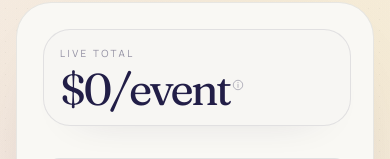
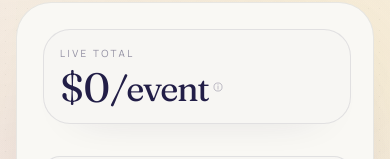
Before and after one commit to LossFunctions/BalleBalle, a Next.js app: page /get-started in a window 390 px wide. Shown: the part 327-486 px from the top of the page. Built offline with nearby package versions, Linux system fonts and the light colour scheme.

Commit message:
Refine live total and FAQ details

```diff
--- a/components/get-started-flow.tsx
+++ b/components/get-started-flow.tsx
@@ -1180,15 +1180,17 @@ export function GetStartedFlow({
                     </p>
                     <div className="mt-2">
                       <div>
-                        <p className="whitespace-nowrap font-display text-[2.78rem] leading-[0.9] tracking-[-0.06em] text-indigo sm:text-[2.92rem]">
-                          {currencyFormatter.format(subtotal)}
-                          <span className="relative inline-block">
+                        <p className="flex items-end whitespace-nowrap font-display leading-[0.92] tracking-[-0.05em] text-indigo">
+                          <span className="text-[2.56rem] sm:text-[2.84rem]">
+                            {currencyFormatter.format(subtotal)}
+                          </span>
+                          <span className="relative mb-[0.04em] ml-[0.04em] inline-block pr-4 text-[2.18rem] tracking-[-0.04em] sm:text-[2.46rem]">
                             /event
                             <button
                               aria-controls="event-pricing-policy"
                               aria-expanded={showEventPricingPolicy}
                               aria-label="Show event pricing policy"
-                              className="absolute -right-4 top-2 inline-flex h-4 w-4 items-center justify-center text-indigo/32 transition hover:text-indigo/52 focus-visible:outline-none focus-visible:ring-2 focus-visible:ring-indigo focus-visible:ring-offset-2 focus-visible:ring-offset-paper"
+                              className="absolute right-0 top-[0.42rem] inline-flex h-3.5 w-3.5 items-center justify-center text-indigo/32 transition hover:text-indigo/52 focus-visible:outline-none focus-visible:ring-2 focus-visible:ring-indigo focus-visible:ring-offset-2 focus-visible:ring-offset-paper sm:top-[0.48rem] sm:h-4 sm:w-4"
                               onClick={() =>
                                 setShowEventPricingPolicy((currentValue) => !currentValue)
                               }
@@ -1196,7 +1198,7 @@ export function GetStartedFlow({
                             >
                               <svg
                                 aria-hidden="true"
-                                className="h-3.5 w-3.5"
+                                className="h-3 w-3 sm:h-3.5 sm:w-3.5"
                                 fill="none"
                                 viewBox="0 0 16 16"
                                 xmlns="http://www.w3.org/2000/svg"
--- a/components/homepage.tsx
+++ b/components/homepage.tsx
@@ -491,9 +491,32 @@ export function Homepage() {
                     </span>
                   </summary>
                   <div className="mt-4 max-w-3xl space-y-4 text-sm leading-7 text-ink/70">
-                    {item.answer.map((paragraph) => (
-                      <p key={paragraph}>{paragraph}</p>
-                    ))}
+                    {item.answer.map((paragraph, index) => {
+                      const rowLink = item.answerRowLinks?.find(
+                        (entry) => entry.answerIndex === index,
+                      );
+
+                      if (!rowLink) {
+                        return <p key={paragraph}>{paragraph}</p>;
+                      }
+
+                      return (
+                        <div
+                          className="flex flex-col gap-2 sm:flex-row sm:items-start sm:justify-between sm:gap-4"
+                          key={`${paragraph}-${rowLink.link.href}`}
+                        >
+                          <p className="min-w-0">{paragraph}</p>
+                          <a
+                            className="inline-flex shrink-0 items-center rounded-full border border-indigo/12 bg-cream px-3 py-1.5 text-[0.68rem] font-semibold uppercase tracking-[0.18em] text-indigo/64 transition hover:border-indigo/20 hover:bg-paper sm:self-start"
+                            href={rowLink.link.href}
+                            rel={rowLink.link.external ? "noreferrer" : undefined}
+                            target={rowLink.link.external ? "_blank" : undefined}
+                          >
+                            {rowLink.link.label}
+                          </a>
+                        </div>
+                      );
+                    })}
                     {item.links?.length ? (
                       <div className="flex flex-wrap gap-2 pt-1">
                         {item.links.map((link) => (
--- a/lib/site-content.ts
+++ b/lib/site-content.ts
@@ -100,6 +100,10 @@ export type AddOnOption = {
 export type FAQItem = {
   question: string;
   answer: string[];
+  answerRowLinks?: Array<{
+    answerIndex: number;
+    link: ContactLink;
+  }>;
   links?: ContactLink[];
 };
 
@@ -1670,11 +1674,14 @@ export const faqItems: FAQItem[] = [
       "Pickup is at 60-34 60th Drive, Maspeth, NY 11378.",
       "Within NYC and Long Island, delivery is available for a flat $200 fee.",
     ],
-    links: [
-      {
-        label: "Google Maps",
-        href: "https://maps.app.goo.gl/fmsfzFiFrusxjU8s6",
-        external: true,
+    answerRowLinks: [
+      {
+        answerIndex: 1,
+        link: {
+          label: "Google Maps Link",
+          href: "https://maps.app.goo.gl/fmsfzFiFrusxjU8s6",
+          external: true,
+        },
       },
     ],
   },
@@ -1689,7 +1696,7 @@ export const faqItems: FAQItem[] = [
   {
     question: "Can I customize the items I rent out?",
     answer: [
-      "Yes. We allow full customization of your Dholki setup for further custom needs.",
+      "Yes. We allow full customization of your Dholki setup, for any additional questions or needs reach out to us below.",
     ],
     links: [
       {
```
